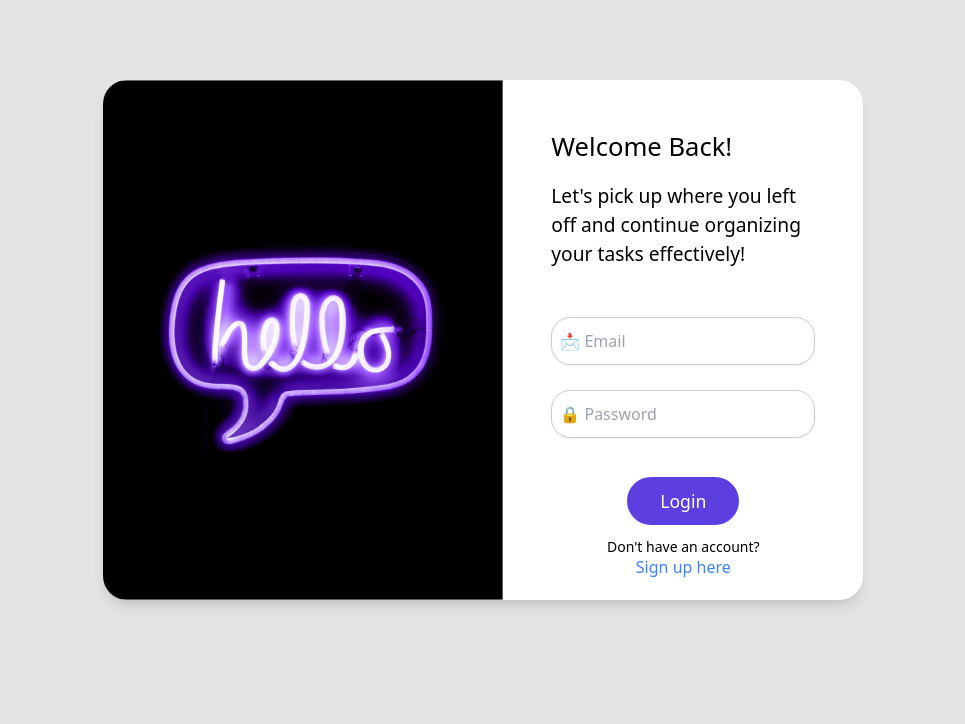
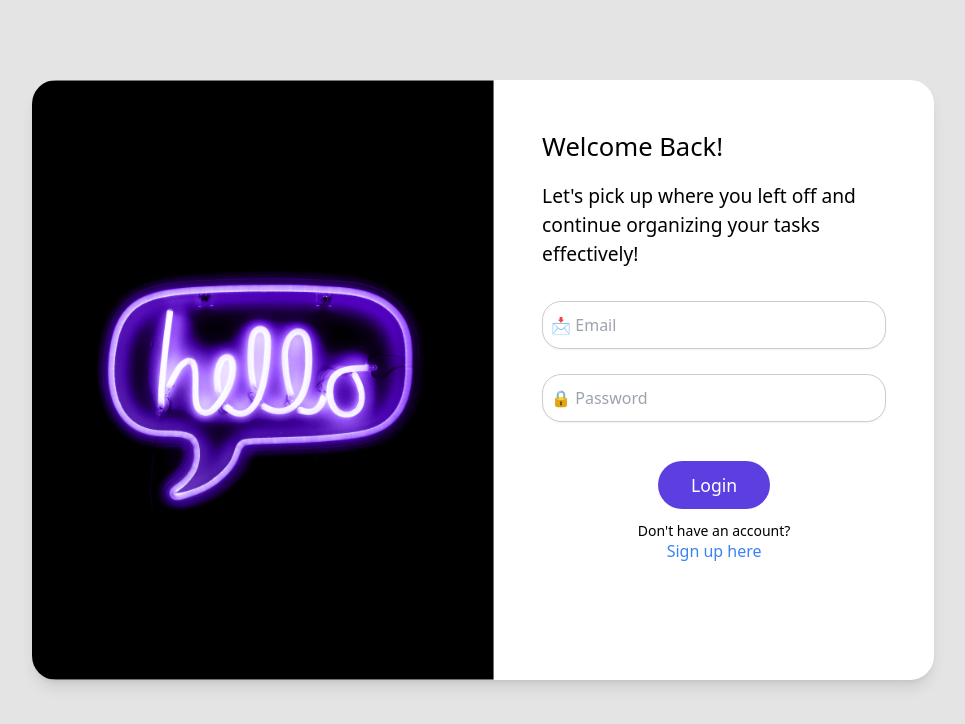
Before and after one commit to Hyper-Team-3/Todo-Group3, a React (Vite) app in the folder client/: page / in a window 1280 px wide. Shown: the top 724 px of the page, without its empty margins (157-1122 px from the left). Built offline with nearby package versions, Linux system fonts and the light colour scheme.

Commit message:
fixed css of header, task and auth

```diff
--- a/client/src/components/Auth/Auth.css
+++ b/client/src/components/Auth/Auth.css
@@ -9,7 +9,7 @@
 .auth-container-wrapper {
   display: flex;
   align-items: stretch;
-  height: 65vh;
+  height: 75vh;
   background-color: #fff;
   border-radius: 1.5rem;
   margin-top: 5rem;
@@ -22,7 +22,7 @@
   padding: 3rem;
   flex: 1;
   border-radius: 1.5rem;
-  min-width: 45vh;
+  min-width: 55vh;
 }
 
 .join-text {
@@ -32,7 +32,7 @@
 }
 
 .p-text {
-  margin-bottom: 3rem;
+  margin-bottom: 2rem;
   font-size: 1.2rem;
 }
 
--- a/client/src/components/Header/Header.module.css
+++ b/client/src/components/Header/Header.module.css
@@ -1,5 +1,5 @@
 .header {
-  @apply col-span-12 flex justify-between p-5 m-8 bg-white rounded-xl shadow-lg transition-colors duration-500;
+  @apply col-span-12 flex justify-between items-center p-5 m-4 bg-white rounded-xl shadow-lg transition-colors duration-500;
 }
 
 .title {
@@ -11,7 +11,7 @@
 }
 
 .headerDarkM {
-  @apply col-span-12 flex justify-between p-5 m-8 bg-gray-900 rounded-xl shadow-lg text-white transition-colors duration-500;
+  @apply col-span-12 flex justify-between items-center  p-5 m-4 bg-gray-900 rounded-xl shadow-lg text-white transition-colors duration-500;
 }
 
 .titleDarkM {
@@ -19,7 +19,7 @@
 }
 
 .signout {
-  @apply rounded-md bg-indigo-700 px-2 text-white
+  @apply rounded-md bg-indigo-700 px-2 text-white;
 }
 
 /*
--- a/client/src/components/Task/Task.module.css
+++ b/client/src/components/Task/Task.module.css
@@ -1,24 +1,24 @@
 .parent {
-    @apply bg-gray-200 m-6 rounded-lg flex justify-between pr-8 text-gray-500 transition-colors duration-500 opacity-0
+  @apply bg-gray-200 m-6 rounded-lg flex justify-between pr-8 text-gray-500 transition-colors duration-500 opacity-0;
 }
 
 .content {
-    @apply flex justify-between w-full pl-4
+  @apply flex justify-between w-full p-4;
 }
 .title {
-    @apply font-poppins
+  @apply font-poppins;
 }
 
 .date {
-    @apply font-poppins text-sm
+  @apply font-poppins text-sm;
 }
 
 .buttons {
-    @apply flex gap-5
+  @apply flex gap-5;
 }
 
 .parentDarkM {
-    @apply bg-gray-800 m-6 rounded-lg flex justify-between pr-8 text-white transition-colors duration-500
+  @apply bg-gray-800 m-6 rounded-lg flex justify-between pr-8 text-white transition-colors duration-500;
 }
 
 .animateIn {
--- a/client/src/components/TodoBoard/TodoBoard.jsx
+++ b/client/src/components/TodoBoard/TodoBoard.jsx
@@ -1,5 +1,4 @@
 import Header from "../Header";
-import Sidebar from "../Sidebar";
 
 const TodoBoard = () => {
   return (
```
Lines whose indentation alone changed are shown as unchanged.
